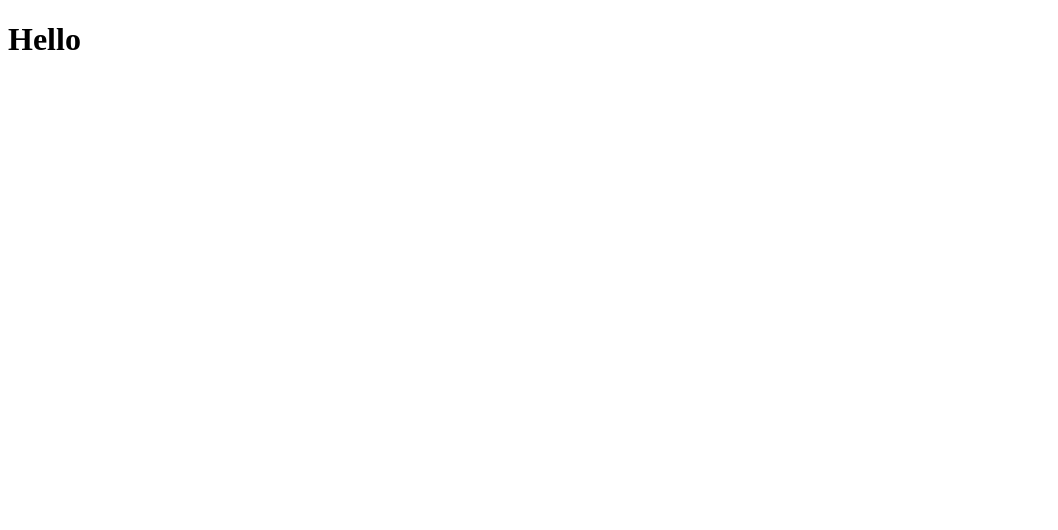
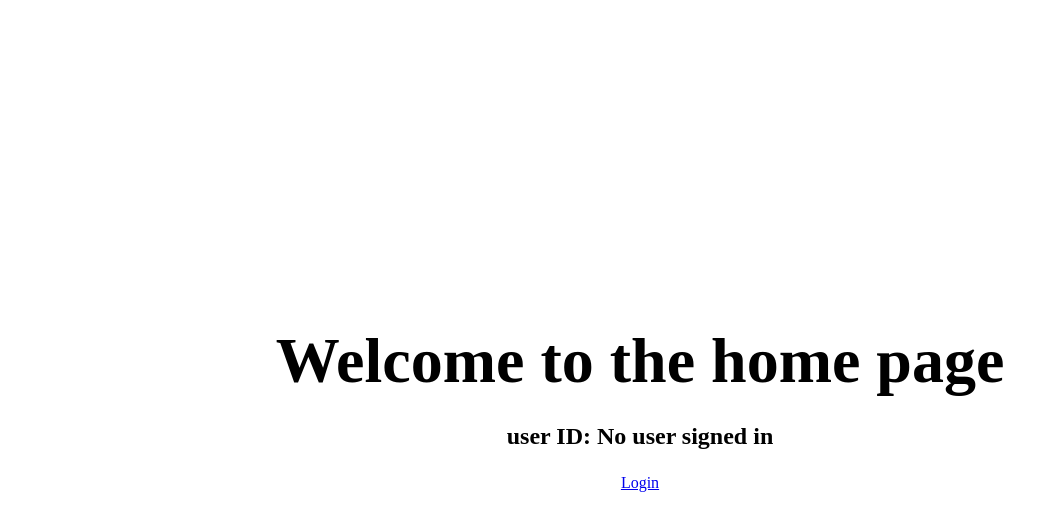
Before and after one commit to Thomas13702/socialmedia_backend, a Next.js app: page / in a window 1280 px wide. Shown: the top 530 px of the page, without its empty margins (0-1058 px from the left). Built offline with nearby package versions, Linux system fonts and the light colour scheme.

Commit message:
Changes to index

```diff
--- a/pages/index.js
+++ b/pages/index.js
@@ -1,11 +1,26 @@
 import Head from "next/head";
 import Image from "next/image";
 import styles from "../styles/Home.module.css";
+import Link from "next/link";
+import { useAuth } from "../auth";
 
 export default function Home() {
+  const { user } = useAuth();
   return (
-    <div>
-      <h1>Hello</h1>
+    <div className={styles.container}>
+      <h1 className={styles.title}>Welcome to the home page</h1>
+      <h2 className={styles.description}>{`user ID: ${
+        user ? user.uid : "No user signed in"
+      }`}</h2>
+      {user ? (
+        <Link href="/authenticated">
+          <a>Go to authenticated route</a>
+        </Link>
+      ) : (
+        <Link href="/login">
+          <a>Login</a>
+        </Link>
+      )}
     </div>
   );
 }
--- a/styles/Home.module.css
+++ b/styles/Home.module.css
@@ -6,31 +6,6 @@
   justify-content: center;
   align-items: center;
   height: 100vh;
-}
-
-.main {
-  padding: 5rem 0;
-  flex: 1;
-  display: flex;
-  flex-direction: column;
-  justify-content: center;
-  align-items: center;
-}
-
-.footer {
-  width: 100%;
-  height: 100px;
-  border-top: 1px solid #eaeaea;
-  display: flex;
-  justify-content: center;
-  align-items: center;
-}
-
-.footer a {
-  display: flex;
-  justify-content: center;
-  align-items: center;
-  flex-grow: 1;
 }
 
 .title a {
```
